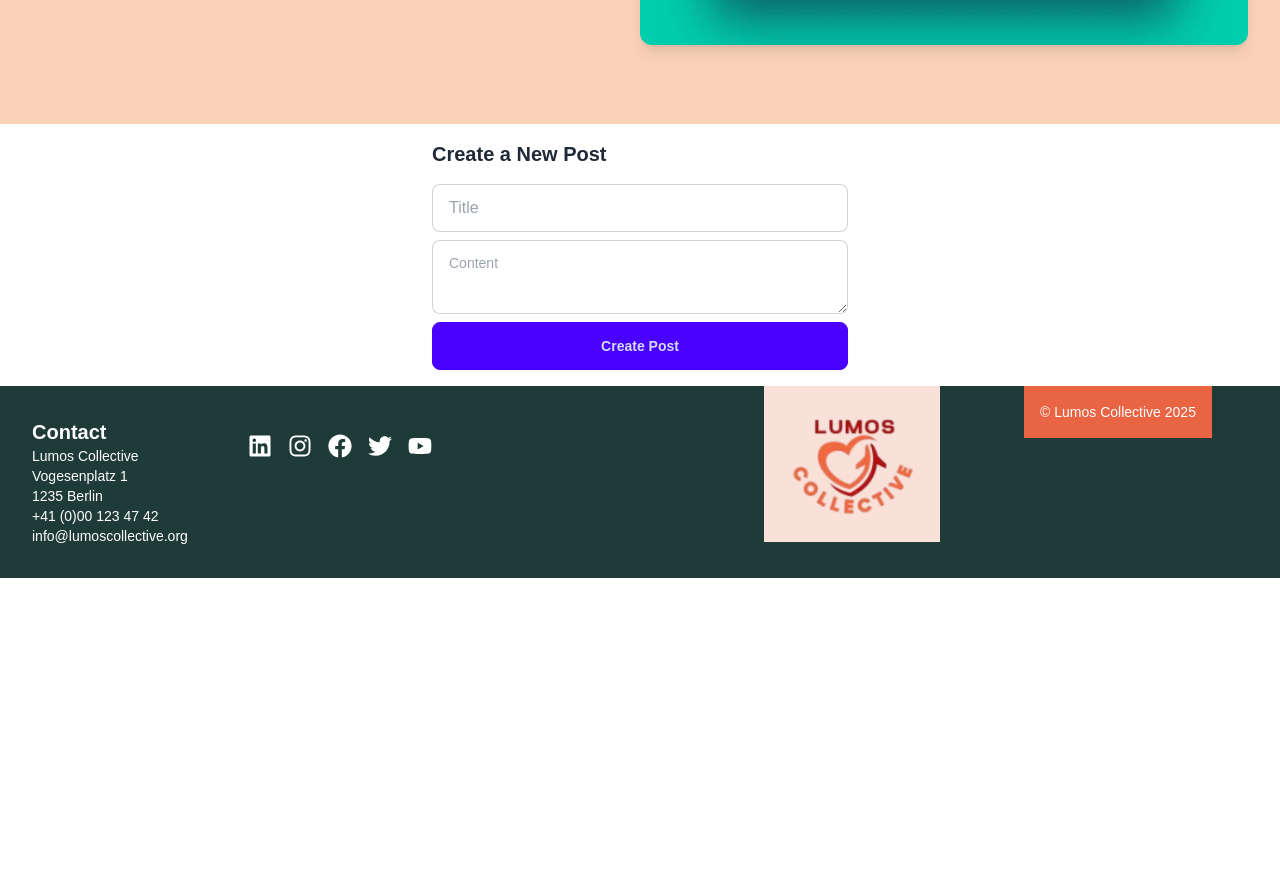
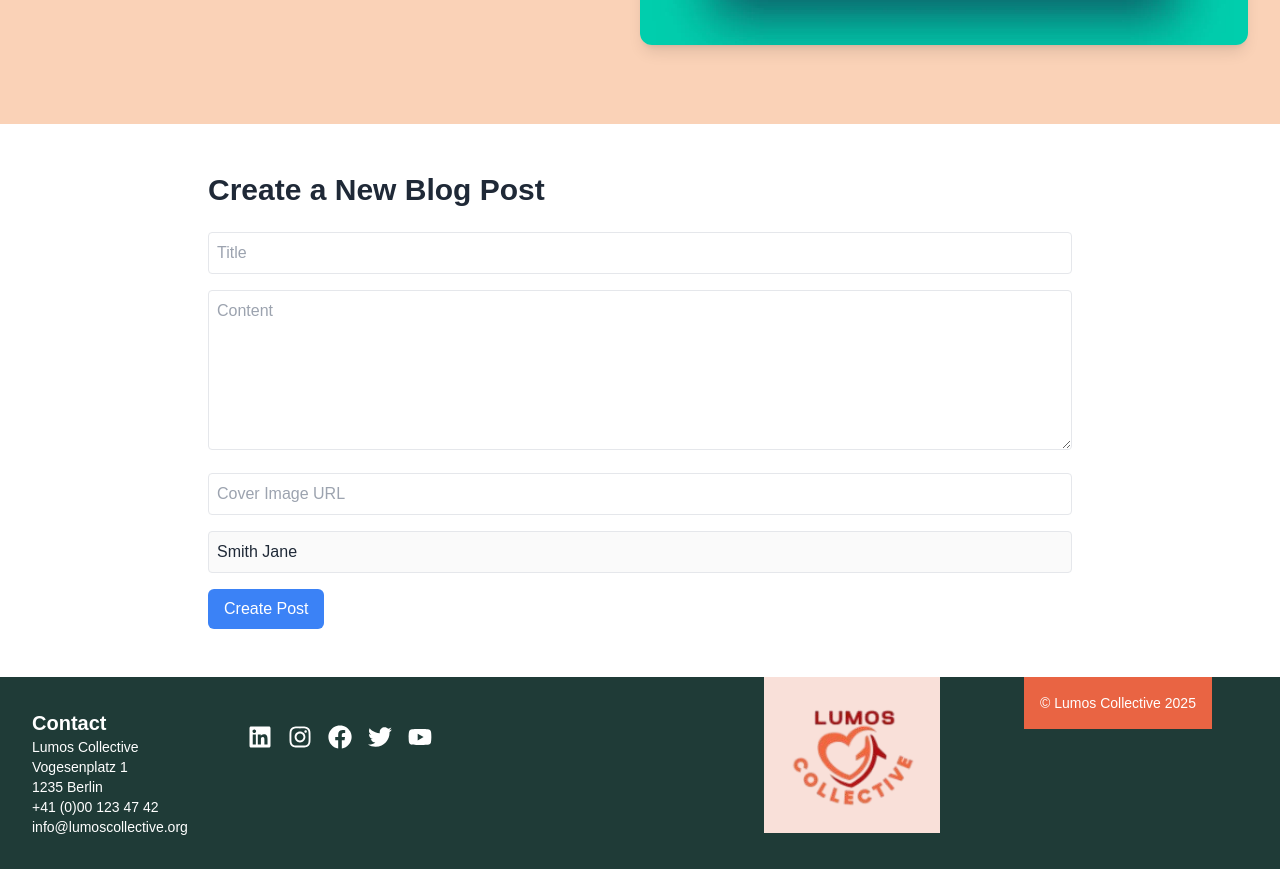
Before and after one commit to notspencer/blog-frontend, a React (Vite) app: page /create in a window 1280 px wide. Shown: the part 540-1409 px from the top of the page. Before the commit the page ends 1118 px from the top, so only its background shows below. Built offline with nearby package versions, Linux system fonts and the light colour scheme.

Commit message:
updating the creation page and Homepage

```diff
--- a/src/components/HeroSection.jsx
+++ b/src/components/HeroSection.jsx
@@ -1,5 +1,5 @@
-import React from "react";
-import { motion } from "framer-motion";
+import React from 'react';
+import { motion } from 'framer-motion';
 
 const HeroSection = () => {
     return (
@@ -11,9 +11,11 @@ const HeroSection = () => {
         >
             <div className="container mx-auto grid md:grid-cols-2 px-8">
                 <div className="flex flex-col justify-center relative">
-          <p className="text-xl text-[#4B4B4B] font-medium">Planen</p>
+                    <p className="text-xl text-[#4B4B4B] font-medium">
+                        Innovate faster, code smarter, inspire greater
+                    </p>
                     <h2 className="text-5xl font-bold text-[#173A2F] mt-2 font-extrabold drop-shadow-sm">
-            Blogs & Reiseguides
+                        Tech Trends & Programming Wisdom
                     </h2>
                 </div>
                 <motion.div
--- a/src/pages/CreatePost.jsx
+++ b/src/pages/CreatePost.jsx
@@ -1,47 +1,86 @@
-import { useState } from "react";
-import { useNavigate } from "react-router-dom";
+import { useState } from 'react';
+import { useNavigate } from 'react-router-dom';
 
-const CreatePost = ({ addPost }) => {
-  const [title, setTitle] = useState("");
-  const [content, setContent] = useState("");
+const CreatePost = () => {
+    const [title, setTitle] = useState('');
+    const [content, setContent] = useState('');
+    const [cover, setCover] = useState('');
+    const [author, setAuthor] = useState('Smith Jane');
+    const [loading, setLoading] = useState(false);
+    const [error, setError] = useState(null);
     const navigate = useNavigate();
 
-  const handleSubmit = (e) => {
+    // Handle form submission
+    const handleSubmit = async (e) => {
         e.preventDefault();
-    if (!title || !content) return;
+        setLoading(true);
+        setError(null);
 
-    // Creating a new post object
-    const newPost = { id: Date.now(), title, content };
+        const newPost = { title, content, cover, author_id: '2' };
 
-    // Saving it using the function received as a prop
-    addPost(newPost);
+        try {
+            const response = await fetch('http://localhost:8080/posts', {
+                method: 'POST',
+                headers: {
+                    'Content-Type': 'application/json',
+                },
+                body: JSON.stringify(newPost),
+            });
 
-    // Redirecting to the home page
-    navigate("/");
+            if (!response.ok) {
+                throw new Error('Failed to create post');
+            }
+
+            navigate('/'); // Redirect to home after successful creation
+        } catch (err) {
+            setError(err.message);
+        } finally {
+            setLoading(false);
+        }
     };
 
     return (
-    <div className="p-4 max-w-md mx-auto">
-      <h2 className="text-xl font-bold mb-4">Create a New Post</h2>
-      <form onSubmit={handleSubmit} className="flex flex-col space-y-2">
+        <div className="max-w-4xl mx-auto px-4 py-12">
+            <h2 className="text-3xl font-bold mb-6">Create a New Blog Post</h2>
+            {error && <p className="text-red-500">Error: {error}</p>}
+            <form onSubmit={handleSubmit} className="space-y-4">
                 <input
                     type="text"
                     placeholder="Title"
                     value={title}
                     onChange={(e) => setTitle(e.target.value)}
-  className="input input-bordered w-full"
+                    className="w-full p-2 border rounded"
+                    required
                 />
                 <textarea
                     placeholder="Content"
                     value={content}
                     onChange={(e) => setContent(e.target.value)}
-  className="textarea textarea-bordered w-full"
+                    className="w-full p-2 border rounded h-40"
+                    required
+                ></textarea>
+                <input
+                    type="text"
+                    placeholder="Cover Image URL"
+                    value={cover}
+                    onChange={(e) => setCover(e.target.value)}
+                    className="w-full p-2 border rounded"
                 />
-
-<button type="submit" className="btn btn-primary">
-  Create Post
+                <input
+                    type="text"
+                    placeholder="Author Name"
+                    value={author}
+                    onChange={(e) => setAuthor(e.target.value)}
+                    className="w-full p-2 border rounded"
+                    disabled
+                />
+                <button
+                    type="submit"
+                    className="bg-blue-500 text-white px-4 py-2 rounded-md hover:bg-blue-600"
+                    disabled={loading}
+                >
+                    {loading ? 'Creating...' : 'Create Post'}
                 </button>
-
             </form>
         </div>
     );
```
Lines whose indentation alone changed are shown as unchanged.
